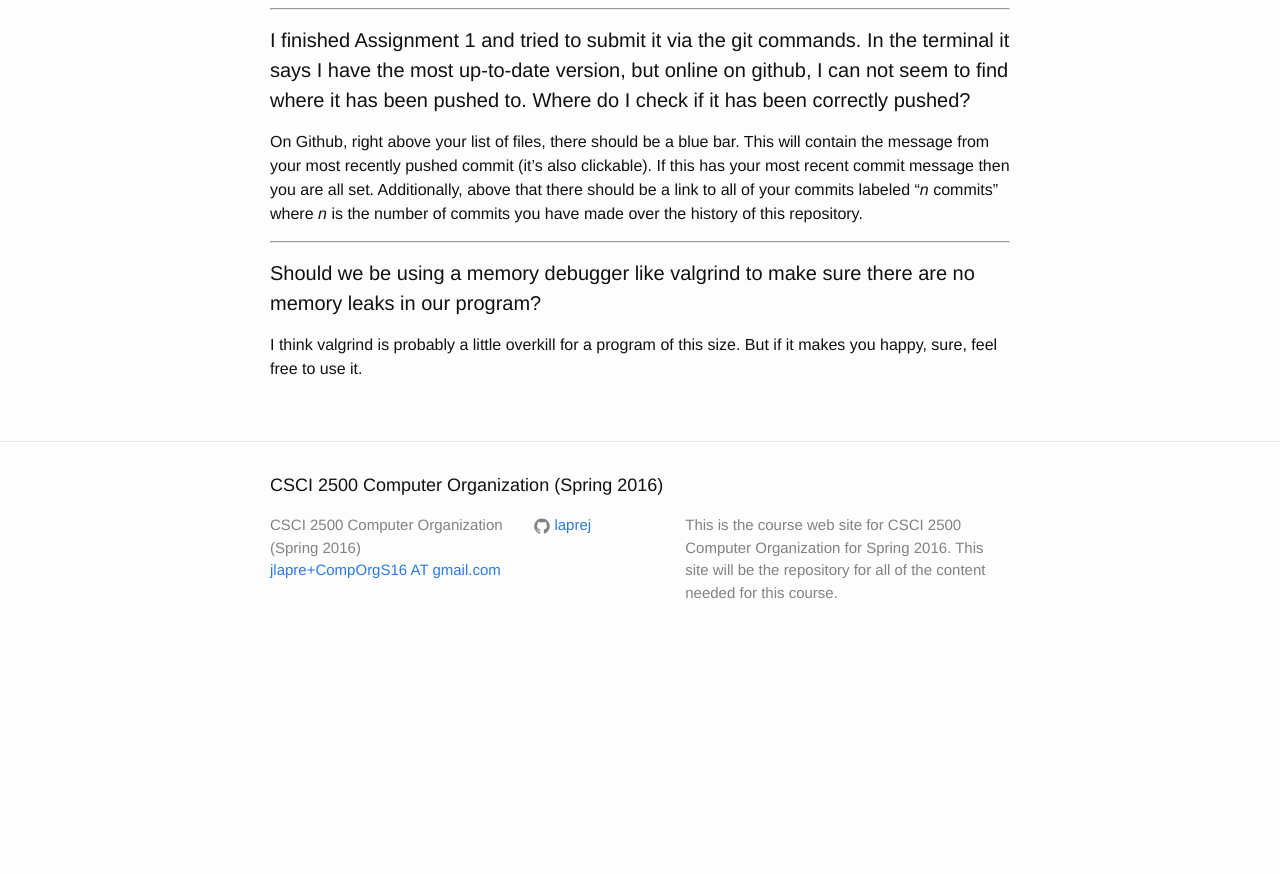
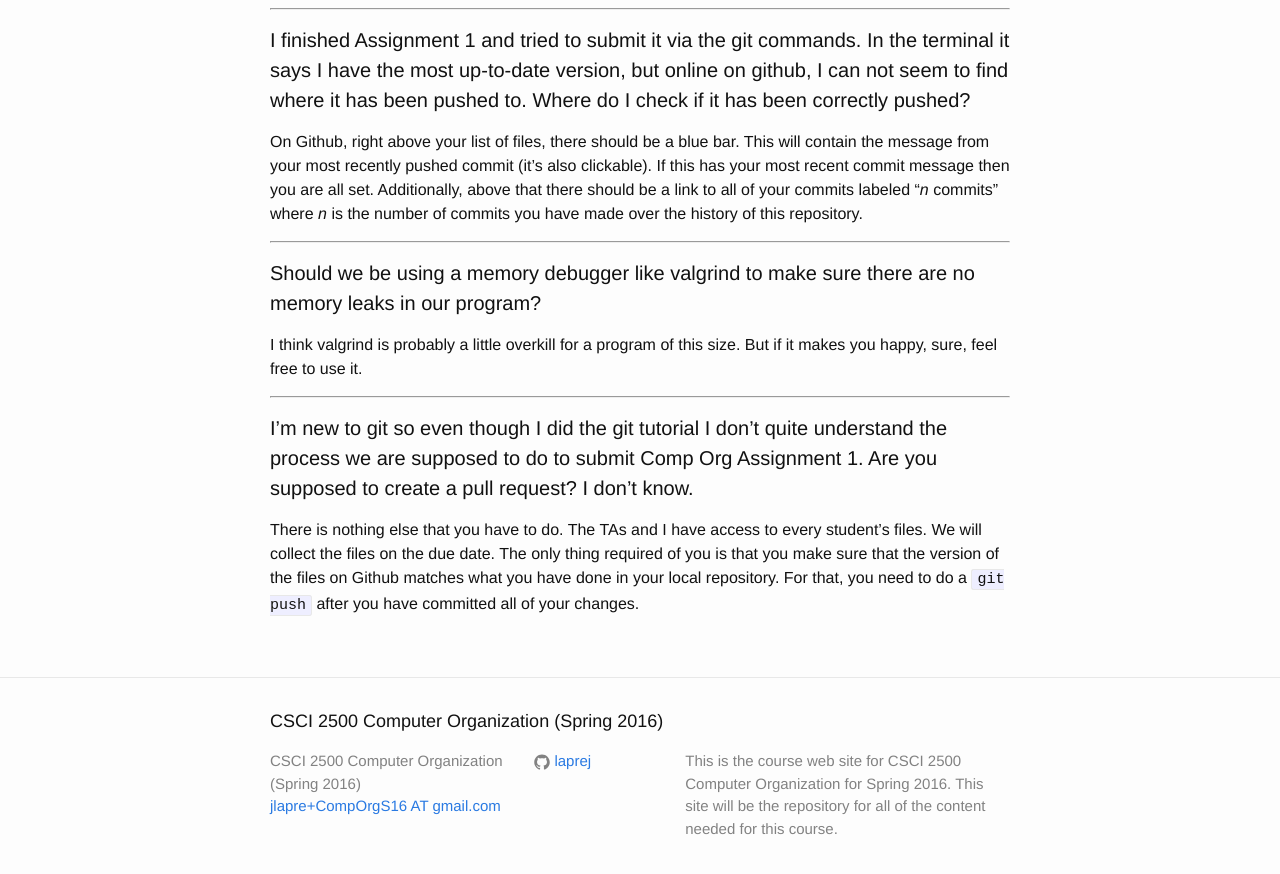
Before and after one commit to RPI-CSCI-2500-2016-Spring/RPI-CSCI-2500-2016-Spring.github.io, a Jekyll site: the page built from _posts/2016-01-28-assignment-1-questions.md, in a window 1280 px wide and 900 px high, scrolled down 1230 px. Shown: the top 874 px of the window. Built offline with Jekyll 4.4.1, drawn with Linux system fonts in a browser that asks for light colours; before the commit the page ends 1894 px from its top, so only the background shows below that; some of the changed text lies outside the part shown.

Commit message:
Updated A1 Q9

```diff
--- a/_posts/2016-01-28-assignment-1-questions.md
+++ b/_posts/2016-01-28-assignment-1-questions.md
@@ -72,3 +72,13 @@ On Github, right above your list of files, there should be a blue bar.  This wil
 #### Should we be using a memory debugger like valgrind to make sure there are no memory leaks in our program?
 
 I think valgrind is probably a little overkill for a program of this size.  But if it makes you happy, sure, feel free to use it.
+
+---------------------------------------
+
+<a id="Q9"></a>
+
+#### I'm new to git so even though I did the git tutorial I don't quite understand the process we are supposed to do to submit Comp Org Assignment 1. Are you supposed to create a pull request? I don't know.
+
+There is nothing else that you have to do.  The TAs and I have access to every student's files.  We will collect the files on the due date.
+The only thing required of you is that you make sure that the version of the files on Github matches what you have done in your local repository.
+For that, you need to do a `git push` after you have committed all of your changes.
```
Also changed, not shown: other parts of _posts/2016-01-28-assignment-1-questions.md (+1 -1 lines).
